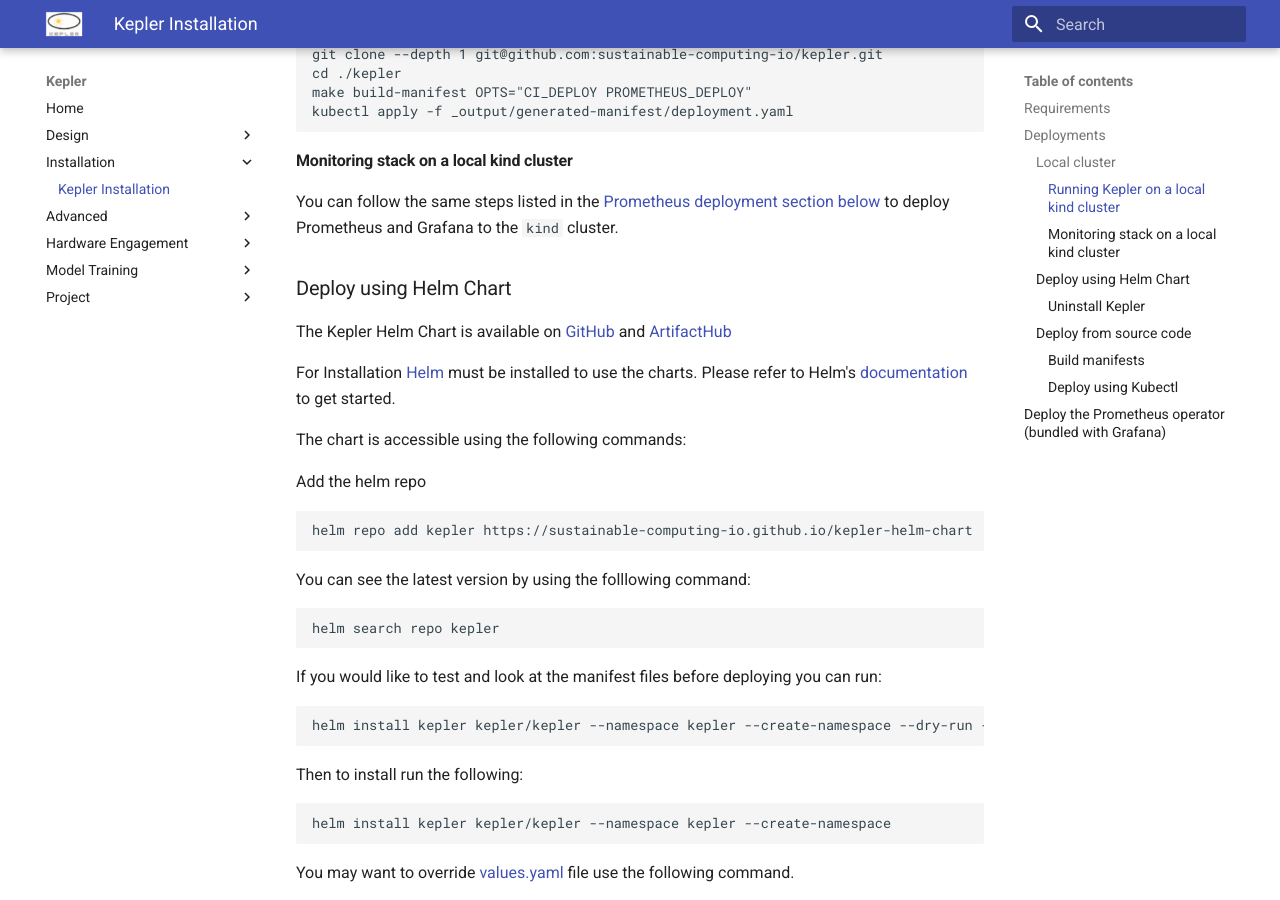
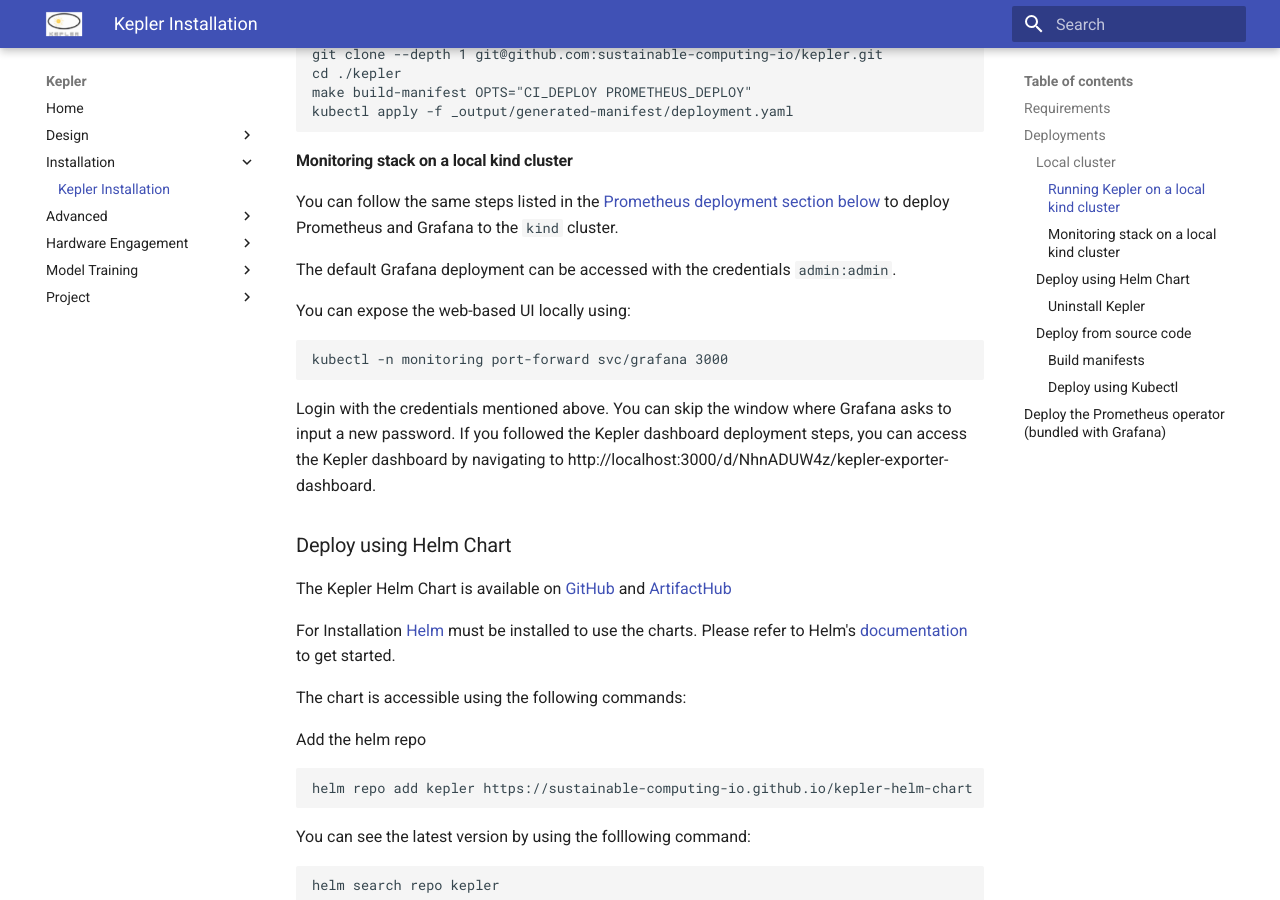
Before and after one commit to sustainable-computing-io/kepler-doc, an MkDocs documentation site: the page built from docs/installation/kepler.md, in a window 1280 px wide and 900 px high, scrolled down 1254 px. Built offline with MkDocs 1.6.1 and Material for MkDocs 9.7.7, drawn with Linux system fonts in a browser that asks for light colours.

Commit message:
Adds instructions on exposing Grafana dashboard
Signed-off-by: Geert Pingen <geertpingen@gmail.com>

````diff
--- a/docs/installation/kepler.md
+++ b/docs/installation/kepler.md
@@ -50,6 +50,16 @@
 #### Monitoring stack on a local kind cluster
 
 You can follow the same steps listed in the [Prometheus deployment section below](https://sustainable-computing.io/installation/kepler/#deploy-the-prometheus-operator-and-the-whole-monitoring-stack) to deploy Prometheus and Grafana to the `kind` cluster.
+
+The default Grafana deployment can be accessed with the credentials `admin:admin`.
+
+You can expose the web-based UI locally using:
+
+```sh
+kubectl -n monitoring port-forward svc/grafana 3000
+```
+
+Login with the credentials mentioned above. You can skip the window where Grafana asks to input a new password. If you followed the Kepler dashboard deployment steps, you can access the Kepler dashboard by navigating to http://localhost:3000/d/NhnADUW4z/kepler-exporter-dashboard.
 
 ### Deploy using Helm Chart
 
````
